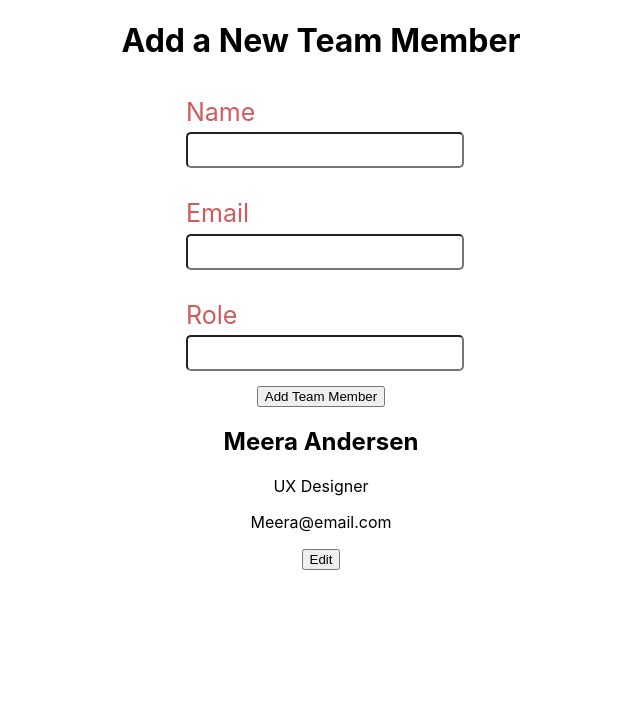
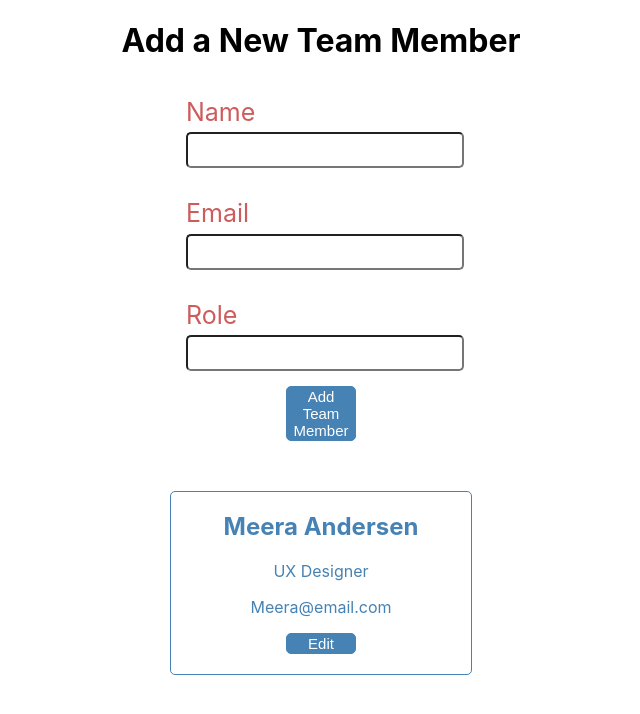
Before and after one commit to bloominstituteoftechnology/team-builder, a React (Create React App) app in the folder team-builder/: page / in a window 1280 px wide. Shown: the top 714 px of the page, without its empty margins (319-959 px from the left). Built offline with nearby package versions, Linux system fonts and the light colour scheme.

Commit message:
added some color and card border.

```diff
--- a/team-builder/src/components/TeamMembers.js
+++ b/team-builder/src/components/TeamMembers.js
@@ -4,9 +4,9 @@ import React from 'react';
 const TeamMembers = props => {
 
     return (
-    <div>
+    <div className = "card-container">
         {props.teamMembers.map(teamMember => (
-            <div key={teamMember.id}>
+            <div className ="team-member" key={teamMember.id}>
                 <h2>{teamMember.name}</h2>
                 <p>{teamMember.role}</p>
                 <p>{teamMember.email}</p>
--- a/team-builder/src/styles.css
+++ b/team-builder/src/styles.css
@@ -37,5 +37,37 @@ label {
     text-align: left;
     /* padding-left: 2%; */
     padding-bottom:2%;
+}
 
+.team-member {
+    border: 1.3px solid #4682b4;
+    border-radius: 5px;
+    width: 300px;
 }
+
+.team-member h2{
+    color: #4682b4;
+}
+
+.team-member p{
+    color: #4682b4;
+}
+
+.team-member button {
+    margin-bottom: 20px;
+}
+
+.card-container {
+    margin-top: 50px;
+    display: flex;
+    justify-content: center;
+}
+
+button {
+    border: 1.3px solid #4682b4;
+    width: 70px;
+    border-radius: 5px;
+    font-size:15px;
+    background: #4682b4;
+    color: white;
+}
```
